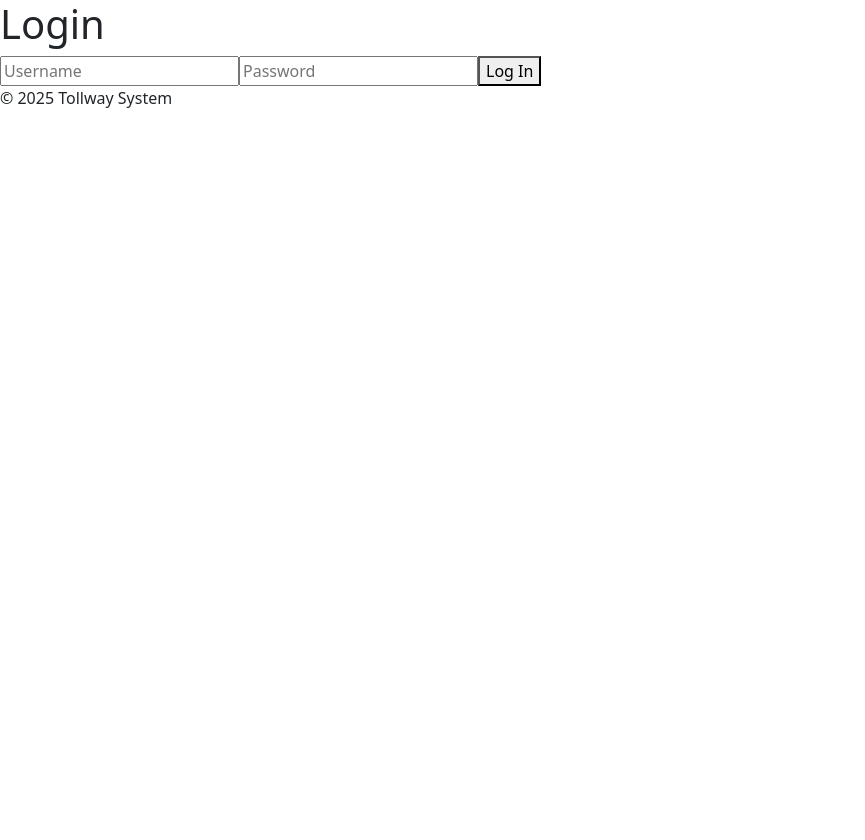
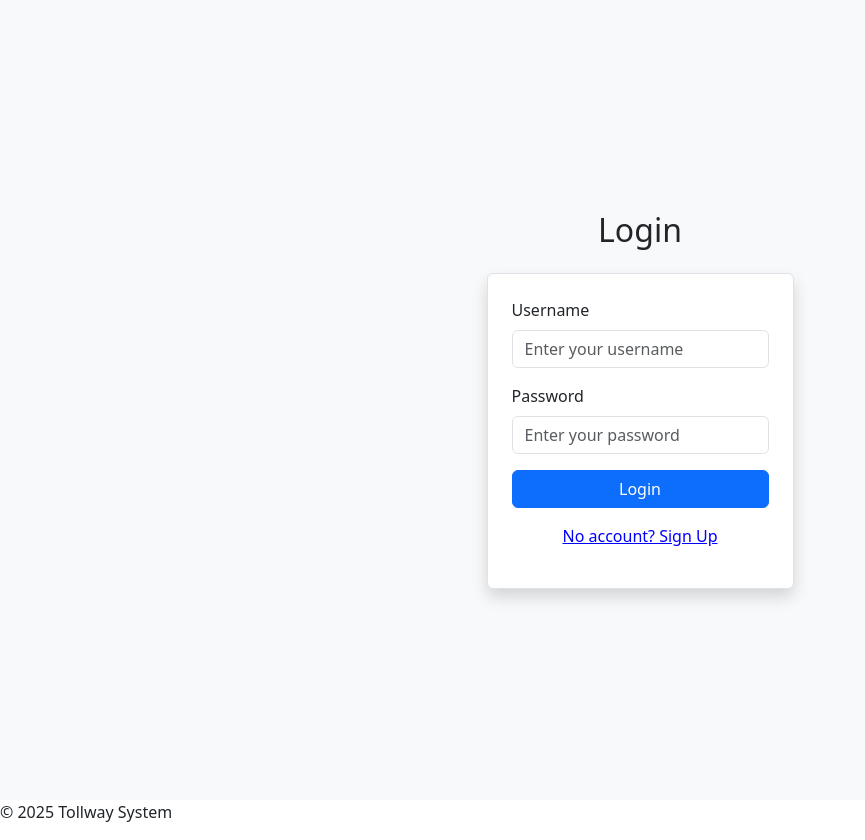
Before and after one commit to chriskar02/Tolltrax, a React (Create React App) app: page / in a window 1280 px wide. Shown: the whole page, without its empty margins (0-865 px from the left). Before the commit the page ends 800 px from the top, so only its background shows below. Built offline with nearby package versions, Linux system fonts and the light colour scheme.

Commit message:
login component update

```diff
--- a/src/components/Login.js
+++ b/src/components/Login.js
@@ -1,34 +1,66 @@
-// src/components/Login.js
-import React, { useState } from "react";
+import React, { useState } from 'react';
+import { useNavigate } from 'react-router-dom';
+import { Form, Button, Container, Row, Col, Alert } from 'react-bootstrap';
 
-export default function Login({ setIsAuthenticated }) {
-  const [username, setUsername] = useState("");
-  const [password, setPassword] = useState("");
+function Login({ setIsAuthenticated }) {
+  const [username, setUsername] = useState('');
+  const [password, setPassword] = useState('');
+  const [error, setError] = useState('');
+  const navigate = useNavigate();
 
-  const handleSubmit = (e) => {
+  const handleSubmit = async (e) => {
     e.preventDefault();
-    // Allow any credentials to log in
-    setIsAuthenticated(true);
+    if (!username || !password) {
+      setError('Please fill in all fields');
+      return;
+    }
+    setError('');
+    setIsAuthenticated(true); // Mock login success: todo: will need to implement this later
+    navigate('/home');
   };
 
   return (
-    <div className="login-container">
-      <h1>Login</h1>
-      <form onSubmit={handleSubmit}>
-        <input
+      <Container fluid className="vh-100 d-flex justify-content-center align-items-center bg-light">
+        <Row>
+          <Col xs={10} md={12} lg={12}> {/* Adjust column width */}
+            <h2 className="text-center mb-4">Login</h2>
+            {error && <Alert variant="danger">{error}</Alert>}
+            <Form onSubmit={handleSubmit} className="p-4 border rounded bg-white shadow">
+              <Form.Group className="mb-3" controlId="formUsername">
+                <Form.Label>Username</Form.Label>
+                <Form.Control
                     type="text"
-          placeholder="Username"
+                    placeholder="Enter your username"
                     value={username}
                     onChange={(e) => setUsername(e.target.value)}
+                    required
                 />
-        <input
+              </Form.Group>
+
+              <Form.Group className="mb-3" controlId="formPassword">
+                <Form.Label>Password</Form.Label>
+                <Form.Control
                     type="password"
-          placeholder="Password"
+                    placeholder="Enter your password"
                     value={password}
                     onChange={(e) => setPassword(e.target.value)}
+                    required
                 />
-        <button type="submit">Log In</button>
-      </form>
-    </div>
+              </Form.Group>
+
+              <Button variant="primary" type="submit" className="w-100">
+                Login
+              </Button>
+              <p className="text-center mt-3">
+                <a href="#" style={{ textDecoration: 'underline', color: 'blue' }}>
+                  No account? Sign Up
+                </a>
+              </p>
+            </Form>
+          </Col>
+        </Row>
+      </Container>
   );
 }
+
+export default Login;
```
Also changed, not shown: 1 other file (tests, documents, lock files or other folders). Lines whose indentation alone changed are shown as unchanged.
